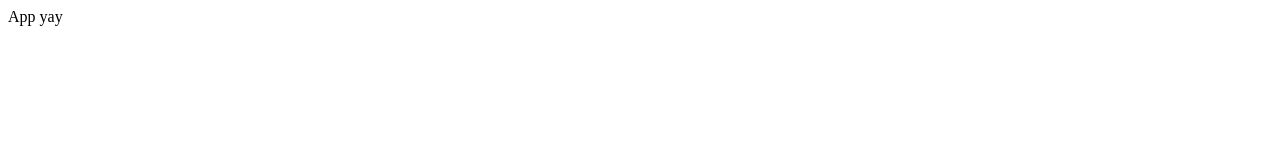
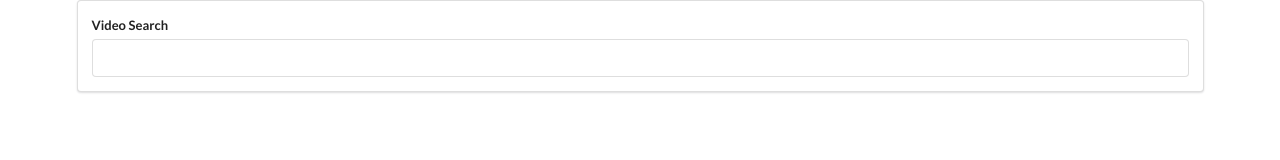
Before and after one commit to tino-msakwa/video-feed, a React app: page / in a window 1280 px wide. Built offline with nearby package versions, Linux system fonts and the light colour scheme.

Commit message:
Set up search component with controlled event

```diff
--- a/public/index.html
+++ b/public/index.html
@@ -10,6 +10,7 @@
       content="Web site created using create-react-app"
     />
     <link rel="apple-touch-icon" href="%PUBLIC_URL%/logo192.png" />
+    <link rel="stylesheet" href="https://cdnjs.cloudflare.com/ajax/libs/semantic-ui/2.4.1/semantic.min.css" />
     <!--
       manifest.json provides metadata used when your web app is installed on a
       user's mobile device or desktop. See https://developers.google.com/web/fundamentals/web-app-manifest/
--- a/src/components/App.js
+++ b/src/components/App.js
@@ -1,10 +1,14 @@
-import React from 'react';
-
+import React from "react";
+import SearchBar from "./SearchBar.js";
 
 class App extends React.Component {
-    render () {
-        return <div>App yay</div>
-    }
+  render() {
+    return (
+      <div className="ui container">
+        <SearchBar />
+      </div>
+    );
+  }
 }
 
 export default App;
--- /dev/null
+++ b/src/components/SearchBar.js
@@ -0,0 +1,32 @@
+import React from "react";
+
+class SearchBar extends React.Component {
+  state = { term: "" };
+
+  onInputChange = (event) => {
+    this.setState({ term: event.target.value });
+  };
+
+  onFormSubmit = (event) => {
+    event.preventDefault();
+  };
+
+  render() {
+    return (
+      <div className="search-bar ui segment">
+        <form onSubmit={this.onFormSubmit} className="ui form">
+          <div className="field">
+            <label>Video Search</label>
+            <input
+              type="text"
+              value={this.state.term}
+              onChange={this.onInputChange}
+            />
+          </div>
+        </form>
+      </div>
+    );
+  }
+}
+
+export default SearchBar;
```
